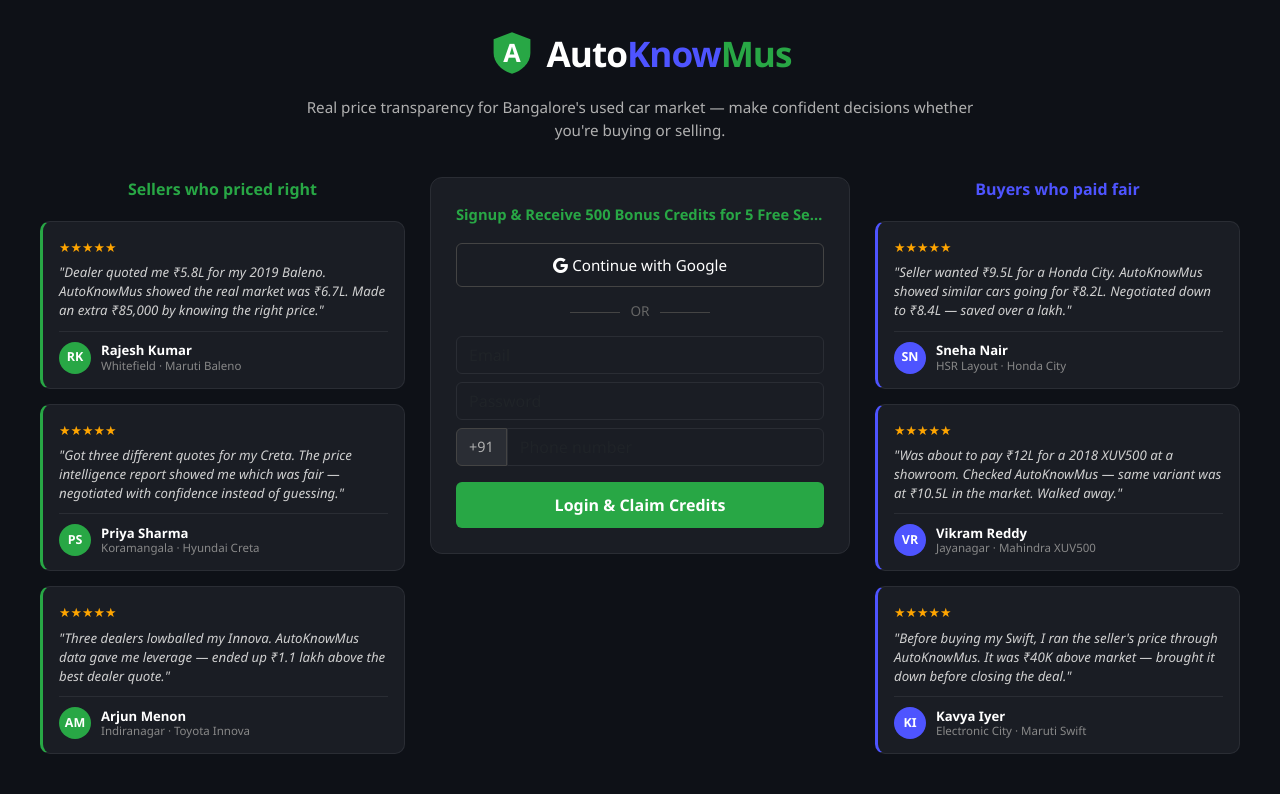
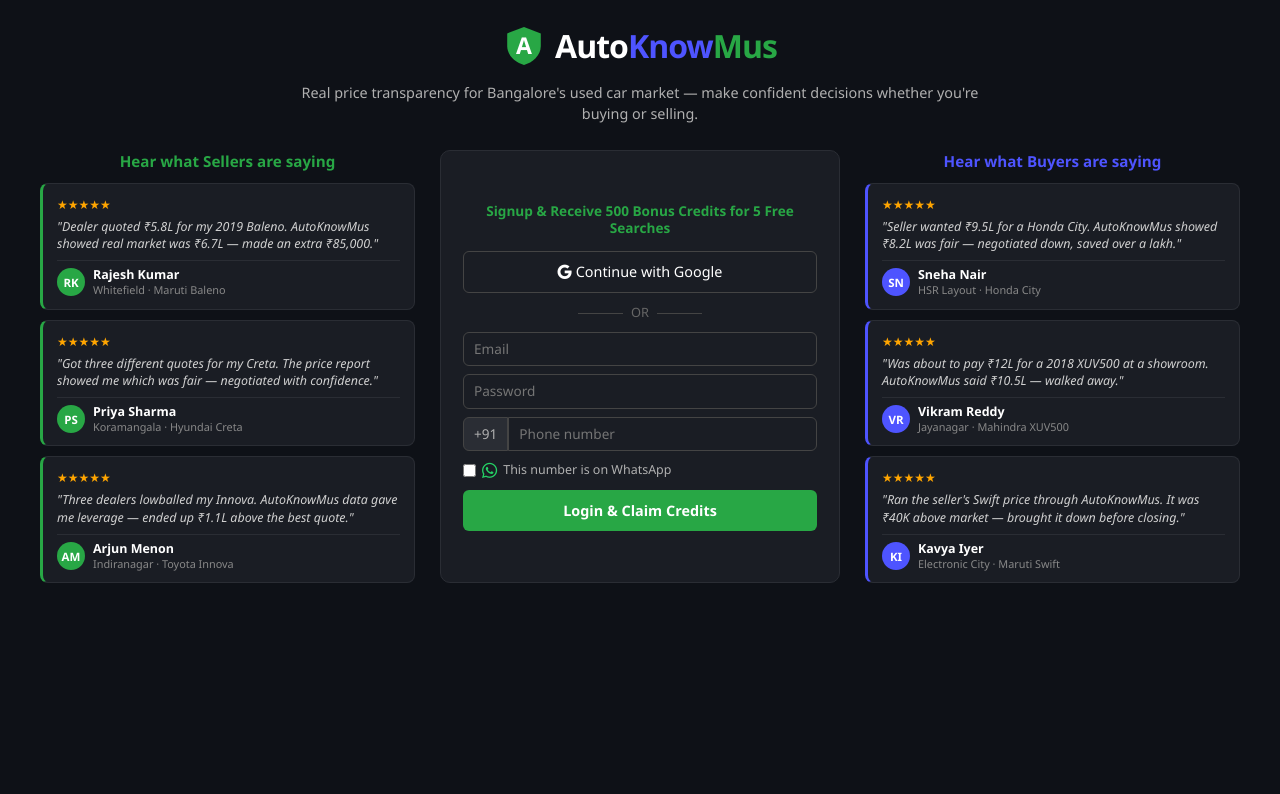
Before and after one commit to autoknowmus-web/autoknowmus, a Flask app: page / in a window 1280 px wide. Shown: the part 62-856 px from the top of the page. After the commit the page ends 645 px from the top, so only its background shows below. Run offline with Flask 3, Linux system fonts and the light colour scheme.

Commit message:
Update index.html

```diff
--- a/templates/index.html
+++ b/templates/index.html
@@ -4,93 +4,123 @@
 {% block extra_head %}
 <style>
   /* Compact hero */
-  .landing-hero { text-align: center; padding: 30px 20px 20px; }
-  .hero-logo { display: inline-flex; align-items: center; margin-bottom: 10px; }
-  .hero-shield { width: 46px; height: 46px; margin-right: 12px; }
-  .hero-title { font-size: 2.2rem; font-weight: 700; letter-spacing: -1px; margin: 0; }
-  .hero-sub { color: #b0b0b0; max-width: 700px; margin: 10px auto 0; font-size: 0.95rem; line-height: 1.5; }
+  .landing-hero { text-align: center; padding: 25px 20px 15px; }
+  .hero-logo { display: inline-flex; align-items: center; margin-bottom: 8px; }
+  .hero-shield { width: 42px; height: 42px; margin-right: 10px; }
+  .hero-title { font-size: 2rem; font-weight: 700; letter-spacing: -1px; margin: 0; }
+  .hero-sub { color: #b0b0b0; max-width: 680px; margin: 8px auto 0; font-size: 0.9rem; line-height: 1.45; }
 
-  /* 3-column layout */
+  /* 3-column grid — equal height via stretch */
   .landing-grid {
     display: grid;
-    grid-template-columns: 1fr 420px 1fr;
+    grid-template-columns: 1fr 400px 1fr;
     gap: 25px;
-    padding: 15px 40px 40px;
+    padding: 10px 40px 30px;
     max-width: 1400px;
     margin: 0 auto;
-    align-items: start;
+    align-items: stretch;  /* EQUAL HEIGHT */
   }
   @media (max-width: 991px) {
     .landing-grid { grid-template-columns: 1fr; }
   }
 
-  /* Center login card */
-  .login-card {
-    background: #1a1d24; border: 1px solid #2a2d34; border-radius: 12px;
-    padding: 25px;
-  }
-  .bonus-text {
-    color: #28a745; text-align: center; font-weight: 600;
-    margin-bottom: 18px; font-size: 0.92rem; white-space: nowrap;
-    overflow: hidden; text-overflow: ellipsis;
-  }
-  .btn-google {
-    background: #1a1d24; border: 1px solid #444; color: #fff;
-    width: 100%; padding: 10px; border-radius: 6px; font-weight: 500; font-size: 0.95rem;
-  }
-  .btn-google:hover { background: #252830; color: #fff; }
-  .btn-login-primary {
-    background: #28a745; color: #fff; width: 100%; padding: 11px;
-    border-radius: 6px; font-weight: 600; border: none; margin-top: 8px;
-  }
-  .btn-login-primary:hover { background: #218838; color: #fff; }
-  .divider-or { text-align: center; color: #666; margin: 14px 0; font-size: 0.85rem; }
-  .divider-or::before, .divider-or::after {
-    content: ''; display: inline-block; width: 50px; height: 1px;
-    background: #444; vertical-align: middle; margin: 0 10px;
-  }
-  .phone-prefix {
-    background: #2a2d34; color: #b0b0b0; border: 1px solid #444;
-    padding: 7px 12px; border-radius: 6px 0 0 6px; font-size: 0.9rem;
+  /* Column wrappers */
+  .testimonial-col, .login-col {
+    display: flex; flex-direction: column; height: 100%;
   }
 
-  /* Testimonial columns */
-  .testimonial-col { display: flex; flex-direction: column; gap: 15px; }
   .testimonial-col-title {
-    text-align: center; font-size: 1rem; font-weight: 600;
-    margin-bottom: 5px; color: #fff;
+    text-align: center; font-size: 0.95rem; font-weight: 600;
+    margin-bottom: 10px;
   }
   .testimonial-col-title.seller { color: #28a745; }
   .testimonial-col-title.buyer { color: #4e54ff; }
 
+  /* Testimonial cards — compact */
   .testimonial-card {
-    background: #1a1d24; border: 1px solid #2a2d34; border-radius: 10px;
-    padding: 16px 16px 14px;
+    background: #1a1d24; border: 1px solid #2a2d34; border-radius: 8px;
+    padding: 12px 14px;
+    margin-bottom: 10px;
+    flex: 1;          /* cards grow to fill column height */
+    display: flex; flex-direction: column; justify-content: space-between;
   }
+  .testimonial-card:last-child { margin-bottom: 0; }
   .testimonial-card.seller { border-left: 3px solid #28a745; }
   .testimonial-card.buyer  { border-left: 3px solid #4e54ff; }
-  .testimonial-stars { color: #ffa500; font-size: 0.8rem; margin-bottom: 6px; }
+  .testimonial-stars { color: #ffa500; font-size: 0.75rem; margin-bottom: 4px; }
   .testimonial-quote {
-    color: #d0d0d0; font-style: italic; margin: 0 0 10px;
-    line-height: 1.45; font-size: 0.83rem;
+    color: #d0d0d0; font-style: italic; margin: 0 0 8px;
+    line-height: 1.4; font-size: 0.78rem;
   }
   .testimonial-author {
-    display: flex; align-items: center; gap: 10px;
-    border-top: 1px solid #2a2d34; padding-top: 10px;
+    display: flex; align-items: center; gap: 8px;
+    border-top: 1px solid #2a2d34; padding-top: 7px;
   }
   .testimonial-avatar {
-    width: 32px; height: 32px; border-radius: 50%; background: #28a745;
+    width: 28px; height: 28px; border-radius: 50%; background: #28a745;
     display: flex; align-items: center; justify-content: center;
-    color: #fff; font-weight: 700; font-size: 0.78rem; flex-shrink: 0;
+    color: #fff; font-weight: 700; font-size: 0.72rem; flex-shrink: 0;
   }
   .testimonial-avatar.buyer-avatar { background: #4e54ff; }
-  .testimonial-name { font-weight: 600; color: #fff; font-size: 0.82rem; line-height: 1.2; }
-  .testimonial-meta { color: #888; font-size: 0.72rem; line-height: 1.2; }
+  .testimonial-name { font-weight: 600; color: #fff; font-size: 0.78rem; line-height: 1.2; }
+  .testimonial-meta { color: #888; font-size: 0.68rem; line-height: 1.2; }
+
+  /* Login card — equal height */
+  .login-card {
+    background: #1a1d24; border: 1px solid #2a2d34; border-radius: 10px;
+    padding: 20px 22px;
+    height: 100%;      /* fills the column */
+    display: flex; flex-direction: column; justify-content: center;
+  }
+  .bonus-text {
+    color: #28a745; text-align: center; font-weight: 600;
+    margin-bottom: 14px; font-size: 0.85rem; line-height: 1.3;
+  }
+  .btn-google {
+    background: #1a1d24; border: 1px solid #444; color: #fff;
+    width: 100%; padding: 9px; border-radius: 6px; font-weight: 500; font-size: 0.9rem;
+  }
+  .btn-google:hover { background: #252830; color: #fff; }
+  .btn-login-primary {
+    background: #28a745; color: #fff; width: 100%; padding: 10px;
+    border-radius: 6px; font-weight: 600; border: none; margin-top: 6px;
+    font-size: 0.9rem;
+  }
+  .btn-login-primary:hover { background: #218838; color: #fff; }
+  .divider-or { text-align: center; color: #666; margin: 10px 0; font-size: 0.8rem; }
+  .divider-or::before, .divider-or::after {
+    content: ''; display: inline-block; width: 45px; height: 1px;
+    background: #444; vertical-align: middle; margin: 0 8px;
+  }
+  .phone-prefix {
+    background: #2a2d34; color: #b0b0b0; border: 1px solid #444;
+    padding: 6px 10px; border-radius: 6px 0 0 6px; font-size: 0.85rem;
+    display: flex; align-items: center;
+  }
+
+  .form-control-sm-dark {
+    background: #1a1d24 !important; border: 1px solid #444 !important;
+    color: #e6e6e6 !important; padding: 6px 10px; font-size: 0.85rem;
+    border-radius: 6px; width: 100%;
+  }
+  .form-control-sm-dark:focus {
+    outline: none; border-color: #28a745 !important;
+    box-shadow: 0 0 0 0.15rem rgba(40,167,69,0.25);
+  }
+
+  /* WhatsApp checkbox */
+  .whatsapp-check {
+    display: flex; align-items: center; gap: 6px;
+    margin-top: 4px; font-size: 0.78rem; color: #b0b0b0;
+  }
+  .whatsapp-check input[type="checkbox"] {
+    accent-color: #25D366; cursor: pointer;
+  }
+  .whatsapp-icon { color: #25D366; font-size: 0.95rem; }
 </style>
 {% endblock %}
 
 {% block content %}
-<!-- Minimal header for landing -->
 <nav class="navbar-custom">
   <a href="{{ url_for('index') }}" class="brand-logo">
     <svg class="brand-shield" viewBox="0 0 40 40" xmlns="http://www.w3.org/2000/svg">
@@ -118,17 +148,16 @@
   </p>
 </div>
 
-<!-- 3-column grid: seller testimonials | login | buyer testimonials -->
 <div class="landing-grid">
 
   <!-- LEFT: Seller testimonials -->
   <div class="testimonial-col">
-    <div class="testimonial-col-title seller">Sellers who priced right</div>
+    <div class="testimonial-col-title seller">Hear what Sellers are saying</div>
 
     <div class="testimonial-card seller">
       <div class="testimonial-stars">★★★★★</div>
       <p class="testimonial-quote">
-        "Dealer quoted me ₹5.8L for my 2019 Baleno. AutoKnowMus showed the real market was ₹6.7L. Made an extra ₹85,000 by knowing the right price."
+        "Dealer quoted ₹5.8L for my 2019 Baleno. AutoKnowMus showed real market was ₹6.7L — made an extra ₹85,000."
       </p>
       <div class="testimonial-author">
         <div class="testimonial-avatar">RK</div>
@@ -142,7 +171,7 @@
     <div class="testimonial-card seller">
       <div class="testimonial-stars">★★★★★</div>
       <p class="testimonial-quote">
-        "Got three different quotes for my Creta. The price intelligence report showed me which was fair — negotiated with confidence instead of guessing."
+        "Got three different quotes for my Creta. The price report showed me which was fair — negotiated with confidence."
       </p>
       <div class="testimonial-author">
         <div class="testimonial-avatar">PS</div>
@@ -156,7 +185,7 @@
     <div class="testimonial-card seller">
       <div class="testimonial-stars">★★★★★</div>
       <p class="testimonial-quote">
-        "Three dealers lowballed my Innova. AutoKnowMus data gave me leverage — ended up ₹1.1 lakh above the best dealer quote."
+        "Three dealers lowballed my Innova. AutoKnowMus data gave me leverage — ended up ₹1.1L above the best quote."
       </p>
       <div class="testimonial-author">
         <div class="testimonial-avatar">AM</div>
@@ -169,29 +198,36 @@
   </div>
 
   <!-- CENTER: Login -->
+  <div class="login-col">
     <div class="login-card">
       <div class="bonus-text">Signup &amp; Receive 500 Bonus Credits for 5 Free Searches</div>
       <a href="{{ url_for('login') }}" class="btn btn-google">
         <i class="bi bi-google"></i> Continue with Google
       </a>
       <div class="divider-or">OR</div>
-    <input type="email" class="form-control mb-2" placeholder="Email">
-    <input type="password" class="form-control mb-2" placeholder="Password">
-    <div class="d-flex mb-2">
+      <input type="email" class="form-control-sm-dark mb-2" placeholder="Email">
+      <input type="password" class="form-control-sm-dark mb-2" placeholder="Password">
+      <div class="d-flex mb-1">
         <span class="phone-prefix">+91</span>
-      <input type="tel" class="form-control" style="border-radius: 0 6px 6px 0;" placeholder="Phone number">
+        <input type="tel" class="form-control-sm-dark" style="border-radius: 0 6px 6px 0;" placeholder="Phone number">
       </div>
-    <button class="btn-login-primary">Login &amp; Claim Credits</button>
+      <label class="whatsapp-check">
+        <input type="checkbox" id="isWhatsapp">
+        <i class="bi bi-whatsapp whatsapp-icon"></i>
+        This number is on WhatsApp
+      </label>
+      <button class="btn-login-primary mt-2">Login &amp; Claim Credits</button>
+    </div>
   </div>
 
   <!-- RIGHT: Buyer testimonials -->
   <div class="testimonial-col">
-    <div class="testimonial-col-title buyer">Buyers who paid fair</div>
+    <div class="testimonial-col-title buyer">Hear what Buyers are saying</div>
 
     <div class="testimonial-card buyer">
       <div class="testimonial-stars">★★★★★</div>
       <p class="testimonial-quote">
-        "Seller wanted ₹9.5L for a Honda City. AutoKnowMus showed similar cars going for ₹8.2L. Negotiated down to ₹8.4L — saved over a lakh."
+        "Seller wanted ₹9.5L for a Honda City. AutoKnowMus showed ₹8.2L was fair — negotiated down, saved over a lakh."
       </p>
       <div class="testimonial-author">
         <div class="testimonial-avatar buyer-avatar">SN</div>
@@ -205,7 +241,7 @@
     <div class="testimonial-card buyer">
       <div class="testimonial-stars">★★★★★</div>
       <p class="testimonial-quote">
-        "Was about to pay ₹12L for a 2018 XUV500 at a showroom. Checked AutoKnowMus — same variant was at ₹10.5L in the market. Walked away."
+        "Was about to pay ₹12L for a 2018 XUV500 at a showroom. AutoKnowMus said ₹10.5L — walked away."
       </p>
       <div class="testimonial-author">
         <div class="testimonial-avatar buyer-avatar">VR</div>
@@ -219,7 +255,7 @@
     <div class="testimonial-card buyer">
       <div class="testimonial-stars">★★★★★</div>
       <p class="testimonial-quote">
-        "Before buying my Swift, I ran the seller's price through AutoKnowMus. It was ₹40K above market — brought it down before closing the deal."
+        "Ran the seller's Swift price through AutoKnowMus. It was ₹40K above market — brought it down before closing."
       </p>
       <div class="testimonial-author">
         <div class="testimonial-avatar buyer-avatar">KI</div>
```
Lines whose indentation alone changed are shown as unchanged.
